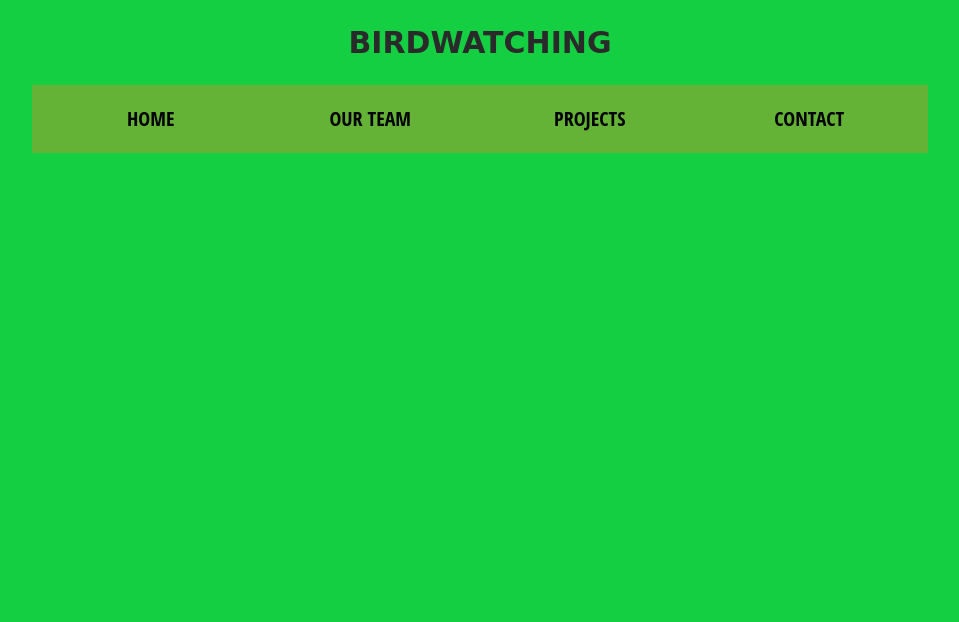
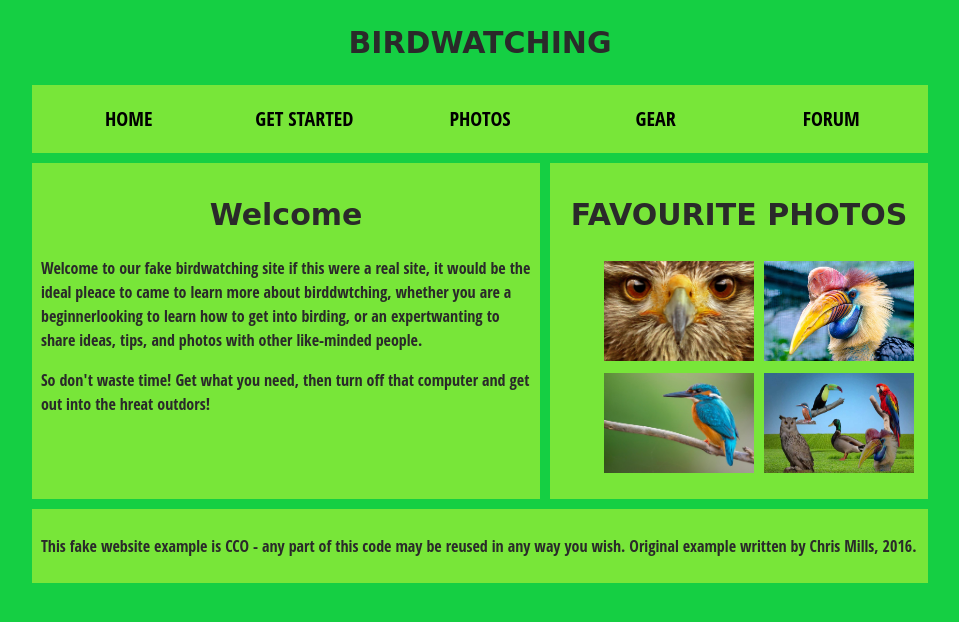
Before and after one commit to OndrejKabrt/WebHomework, a plain HTML site: page index.html in a window 1280 px wide. Shown: the whole page, without its empty margins (160-1119 px from the left). Drawn offline with Linux system fonts and the light colour scheme.

Commit message:
Finnal commit of homework

```diff
--- a/index.html
+++ b/index.html
@@ -5,19 +5,68 @@
     <meta name="viewport" content="width=device-width, initial-scale=1.0">
     <link rel="stylesheet" href="style.css">
     <title>Document</title>
+    <style>
+      .row {
+        display: flex;
+      }
+
+      .column {
+        flex: 50%;
+        padding: 5px;
+      }
+      </style>
 </head>
 <body>
     <h2>BIRDWATCHING</h2>
 
-    <nav>
+      <nav>
         <ul>
           <li><a href="#">Home</a></li>
-          <li><a href="#">Our team</a></li>
-          <li><a href="#">Projects</a></li>
-          <li><a href="#">Contact</a></li>
+          <li><a href="#">Get started</a></li>
+          <li><a href="#">Photos</a></li>
+          <li><a href="#">Gear</a></li>
+          <li><a href="#">Forum</a></li>
         </ul>
       </nav>
 
+      <main>
+        <article>
+          <h2>Welcome</h2>
 
+          <p >
+            Welcome to our fake birdwatching site if this were a real site, it would be the ideal pleace to came to learn more about birddwtching, whether you are a beginnerlooking to learn how to get into birding, or an expertwanting to share ideas, tips, and photos with other like-minded people.
+          </p>
+          <p >
+            So don't waste time! Get what you need, then turn off that computer and get out into the hreat outdors!
+          </p>
+
+        </article>
+
+        <aside>
+          <h2>FAVOURITE PHOTOS</h2>
+          <ul>
+            <div class="row">
+              <div class="column">
+                <img src="bird.jpg" alt="Orel" width="150" height="100">
+              </div>
+              <div class="column">
+                  <img src="Cosi.jpg" alt="Aceros cassidix" width="150" height="100">
+              </div>
+            </div>
+            <div class="row">
+              <div class="column">
+                <img src="Ledňáček.jpg" alt="Ledňáček" width="150" height="100">
+              </div>
+              <div class="column">
+                <img src="ptaci.jpg" alt="Souhrn Ptáků" width="150" height="100">
+              </div>
+            </div>
+          </ul>
+        </aside>
+      </main>
+
+      <footer>
+        <p>This fake website example is CCO - any part of this code may be reused in any way you wish. Original example written by Chris Mills, 2016.</p>
+      </footer>
 </body>
 </html>
--- a/style.css
+++ b/style.css
@@ -51,13 +51,13 @@ html, body {
   /* || header layout */
 
   nav, article, aside, footer {
-    background-color: white;
+    background-color: #78e639;
     padding: 1%;
   }
 
   nav {
     height: 50px;
-    background-color: #64b337;
+    background-color: #78e639;
     display: flex;
     margin-bottom: 10px;
   }
@@ -121,7 +121,7 @@ html, body {
   aside {
     flex: 1;
     margin-left: 10px;
-    background-color: #ff80ff;
+    background-color: #78e639;
   }
 
   aside li {
```
Also changed, not shown: Cosi.jpg (added), Ledňáček.jpg (added), bird.jpg (added), ptaci.jpg (added).
